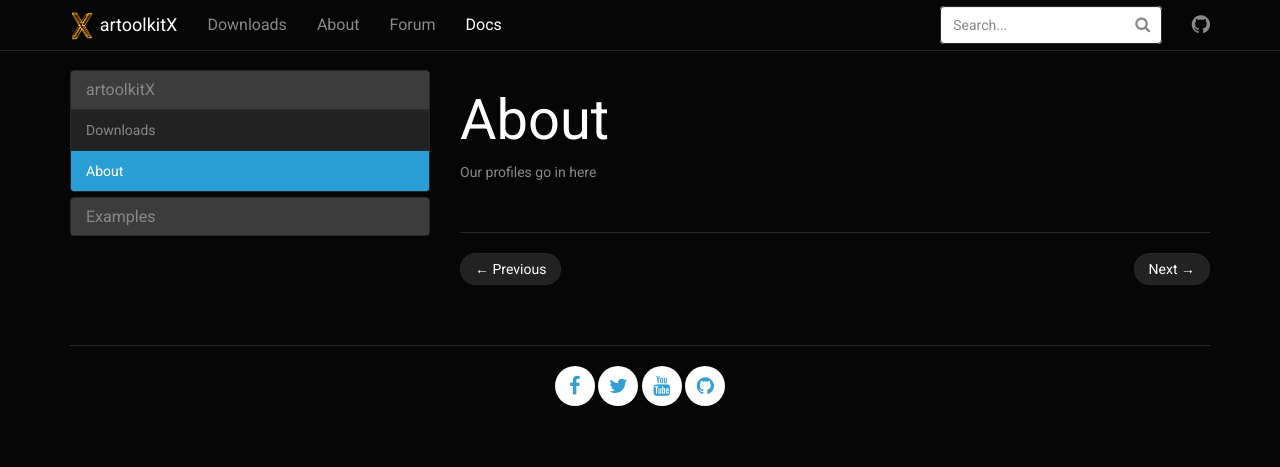
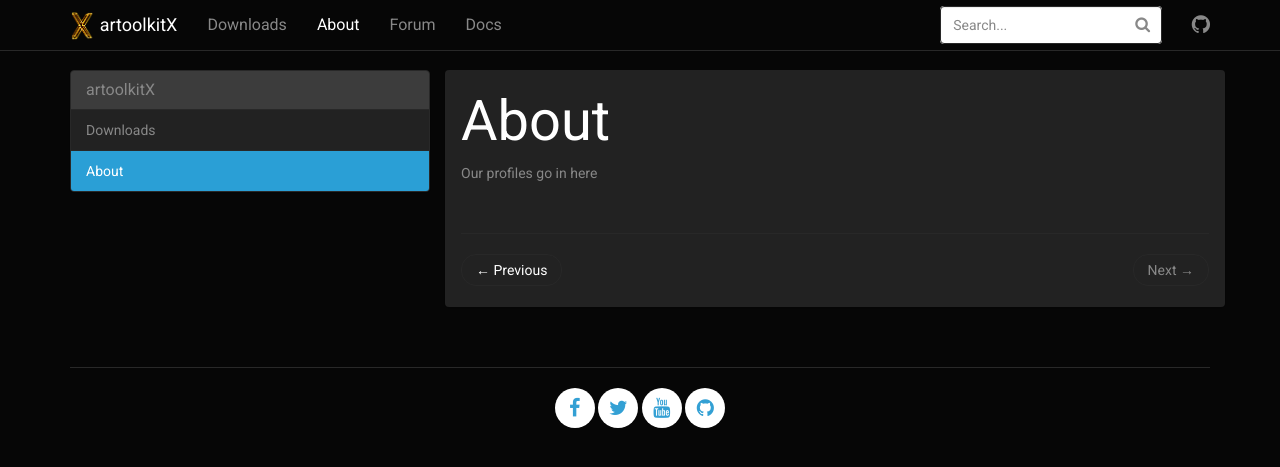
Before and after one commit to artoolkitx/artoolkitx.github.io, a Jekyll site: the page built from _docs/about.md, in a window 1280 px wide. Shown: the top 467 px of the page. Built offline with Jekyll 4.4.1, drawn with Linux system fonts in a browser that asks for light colours; nearby versions of some CDN libraries.

Commit message:
design fixing

```diff
--- a/_includes/topnav.html
+++ b/_includes/topnav.html
@@ -15,8 +15,8 @@
             <ul class="nav navbar-nav">
                 <li {% if page.sectionid=='downloads' %} class="active" {% endif %}><a href="{{ "/docs/downloads/" | prepend: site.baseurl }}">Downloads</a></li>
                 <li {% if page.sectionid=='about' %} class="active" {% endif %}><a href="{{ "/docs/about/" | prepend: site.baseurl }}">About</a></li>
-                <li {% if page.sectionid=='forum' %} class="active" {% endif %}><a href="http://forums.artoolkitx.org/index.php" target="_blank">Forum</a></li>
-                <li {% if page.sectionid=='docs' %} class="active" {% endif %}><a href="https://github.com/artoolkitx/artoolkit5/wiki" target="_blank">Docs</a></li>
+                <li ><a href="http://forums.artoolkitx.org/index.php" target="_blank">Forum</a></li>
+                <li ><a href="https://github.com/artoolkitx/artoolkit5/wiki" target="_blank">Docs</a></li>
 
                 <!-- <li {% if page.sectionid=='blog' %} class="active" {% endif %}><a href="{{ site.posts.first.url | prepend: site.baseurl }}">Blog</a></li> -->
             </ul>
--- a/_layouts/docs.html
+++ b/_layouts/docs.html
@@ -8,7 +8,7 @@
           {% include docs_nav.html %}
         </div>
 
-        <div class="col-md-8">
+        <div class="col-md-8 panel">
             <h1>{{ page.title }}</h1>
             <div id="markdown-content-container">{{ content }}</div>
             <p class="text-center">
```
Also changed, not shown: _data/docs.yml (+5 -5 lines), _docs/about.md (+1 -0 lines), _docs/downloads.md (+1 -0 lines).
